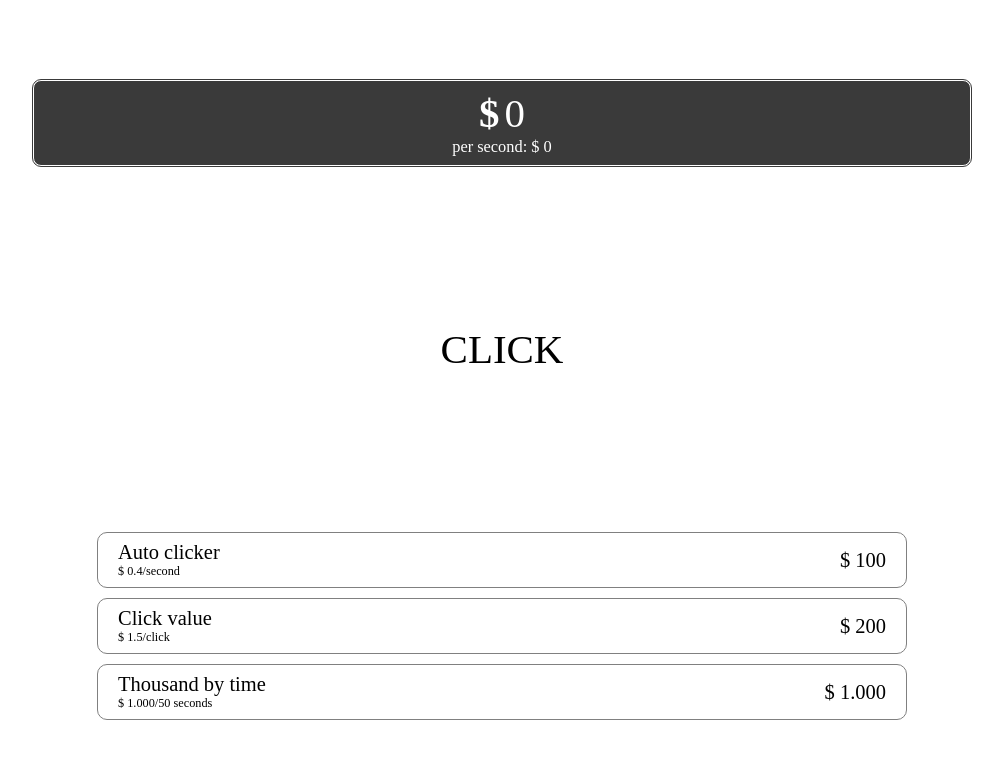
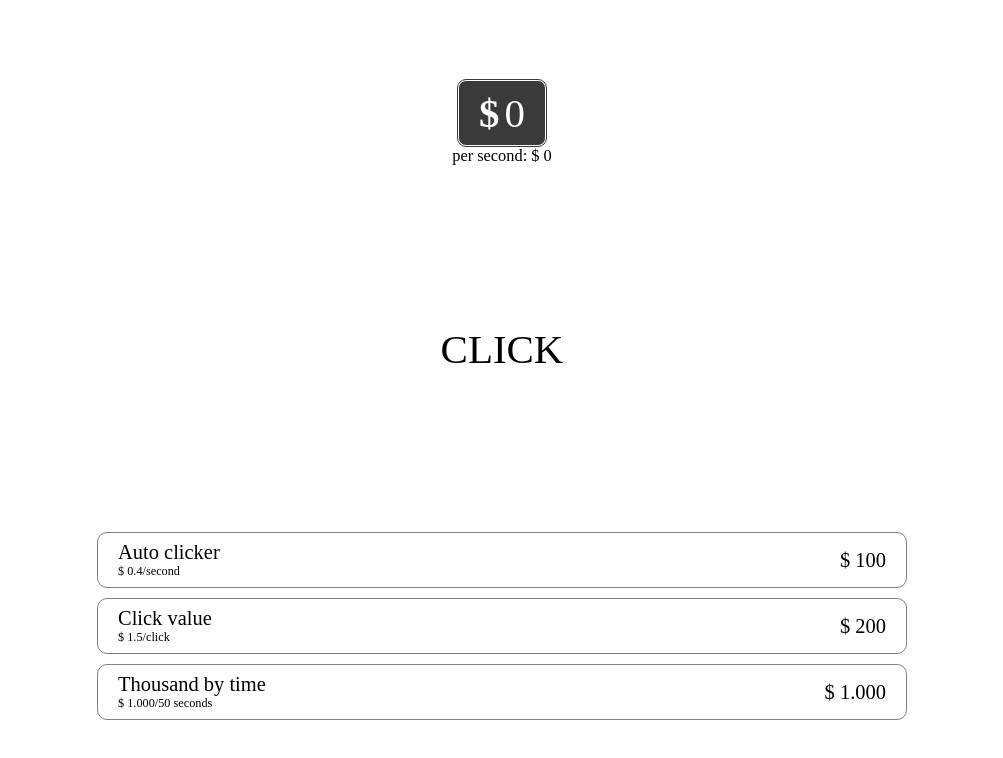
Before and after one commit to JoaoGuilherme527/clicker, a React (Create React App) app: page / in a window 1280 px wide. Shown: the top 758 px of the page, without its empty margins (138-1141 px from the left). Built offline with nearby package versions, Linux system fonts and the light colour scheme; a web font is replaced by a local one.

Commit message:
Update App.css

```diff
--- a/src/App.css
+++ b/src/App.css
@@ -9,20 +9,20 @@
 .currentAmountValueWrapper {
     display: flex;
     flex-direction: column;
-    padding: 8px 20px;
-    border-radius: 8px;
-    border: 1px solid white;
-    outline: 1px solid #3a3a3a;
-    background-color: #3a3a3a;
-    color: white;
     width: 70%;
     align-items: center;
     justify-content: center;
-    .currentAmountValue{
+    .currentAmountValue {
         display: flex;
         gap: 5px;
+        padding: 8px 20px;
+        border-radius: 8px;
+        border: 1px solid white;
+        outline: 1px solid #3a3a3a;
+        background-color: #3a3a3a;
+        color: white;
     }
-    p{
+    p {
         font-size: 0.4em;
     }
 }
```
